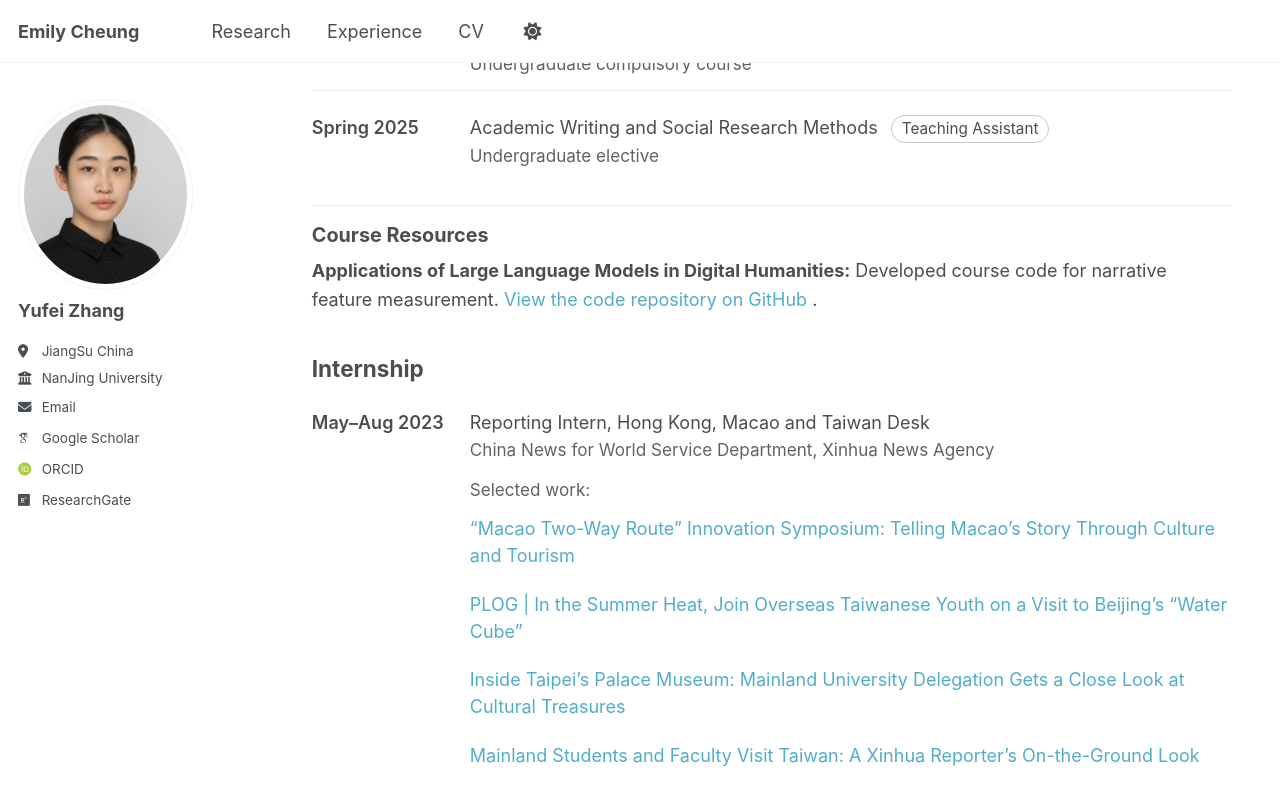
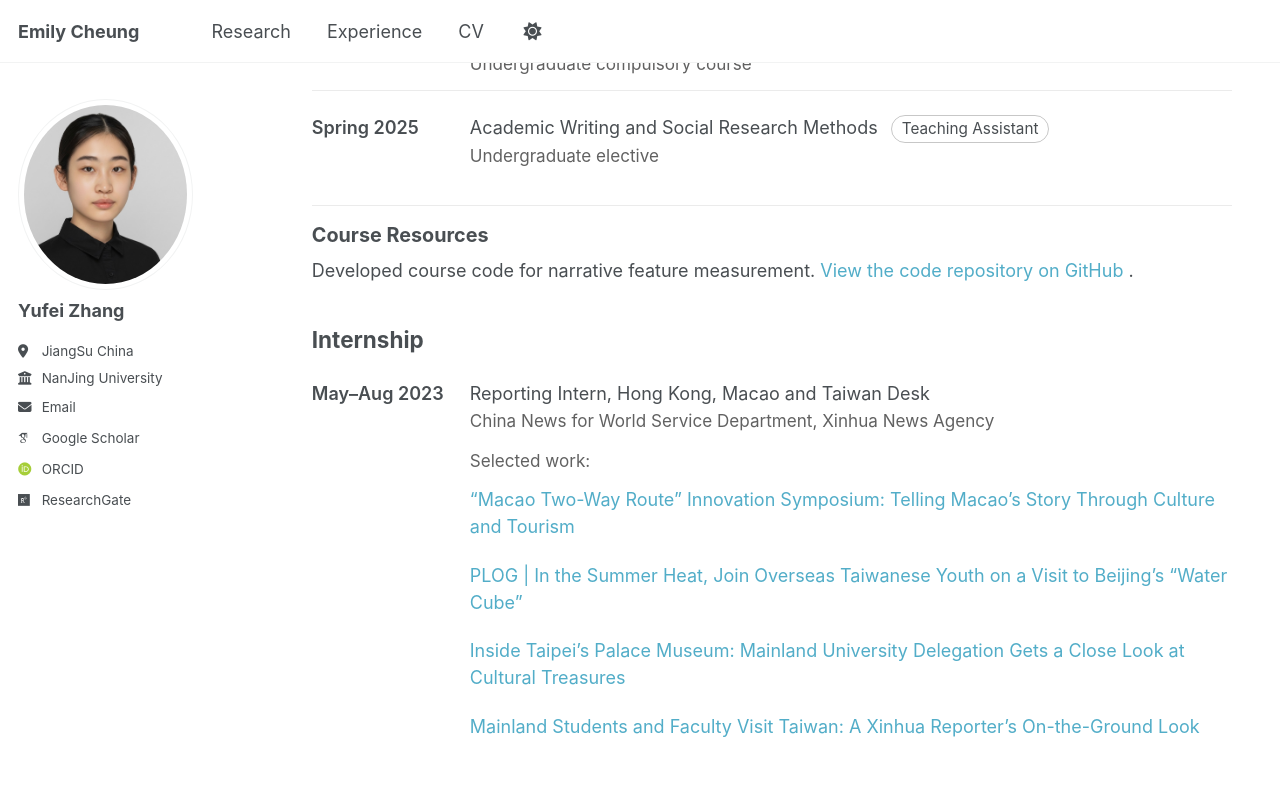
Before and after one commit to Emily-Cheung-1902/Emily-Cheung-1902.github.io, a Jekyll site: the page built from _pages/teaching.html, in a window 1280 px wide and 900 px high, scrolled down 347 px. Shown: the top 805 px of the window. Built offline with Jekyll 4.4.1, drawn with Linux system fonts in a browser that asks for light colours; some web fonts are replaced.

Commit message:
Update teaching.html
Removed the course title from the resources section.

```diff
--- a/_pages/teaching.html
+++ b/_pages/teaching.html
@@ -49,7 +49,6 @@ author_profile: true
 <div class="cv-resources">
   <h3>Course Resources</h3>
   <p class="cv-resource-item">
-    <strong>Applications of Large Language Models in Digital Humanities:</strong>
     Developed course code for narrative feature measurement.
     <a href="https://github.com/Emily-Cheung-1902/Narrative-Feature-Measurement" target="_blank" rel="noopener">
       View the code repository on GitHub
```
